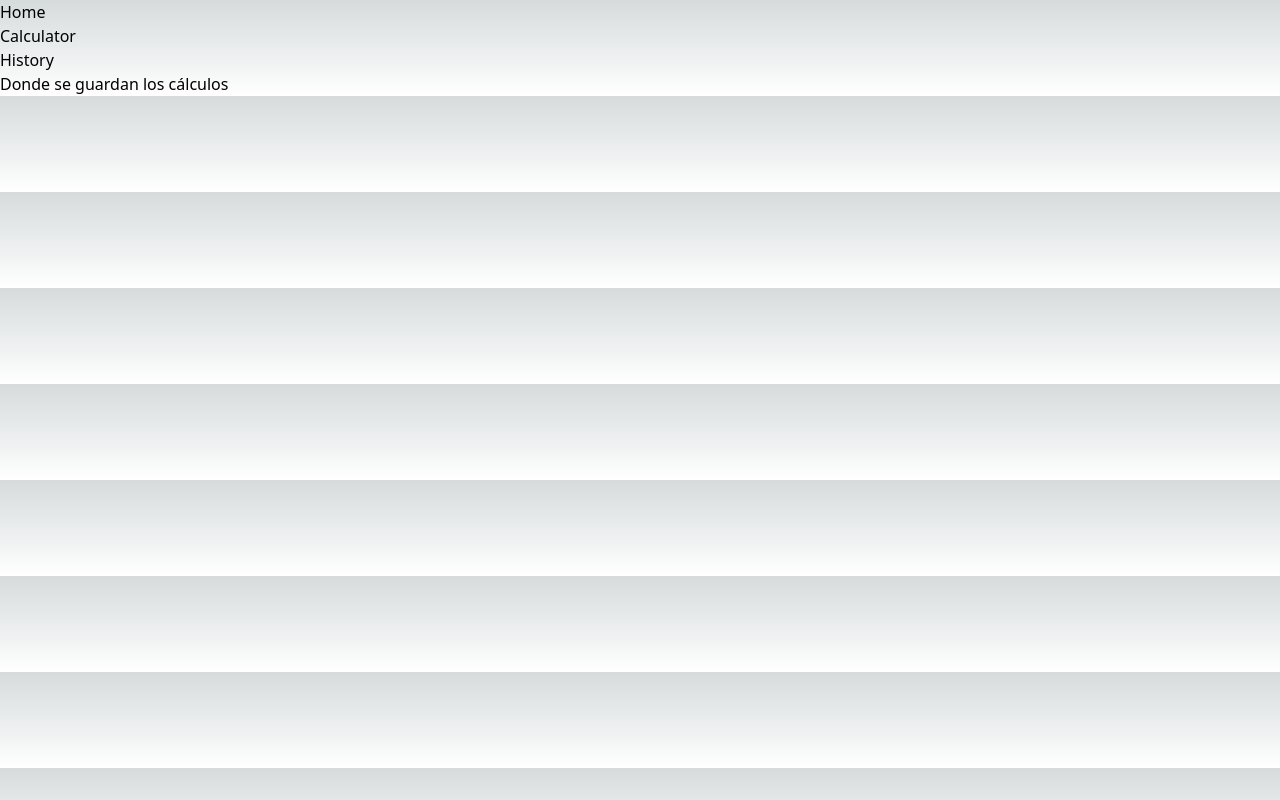
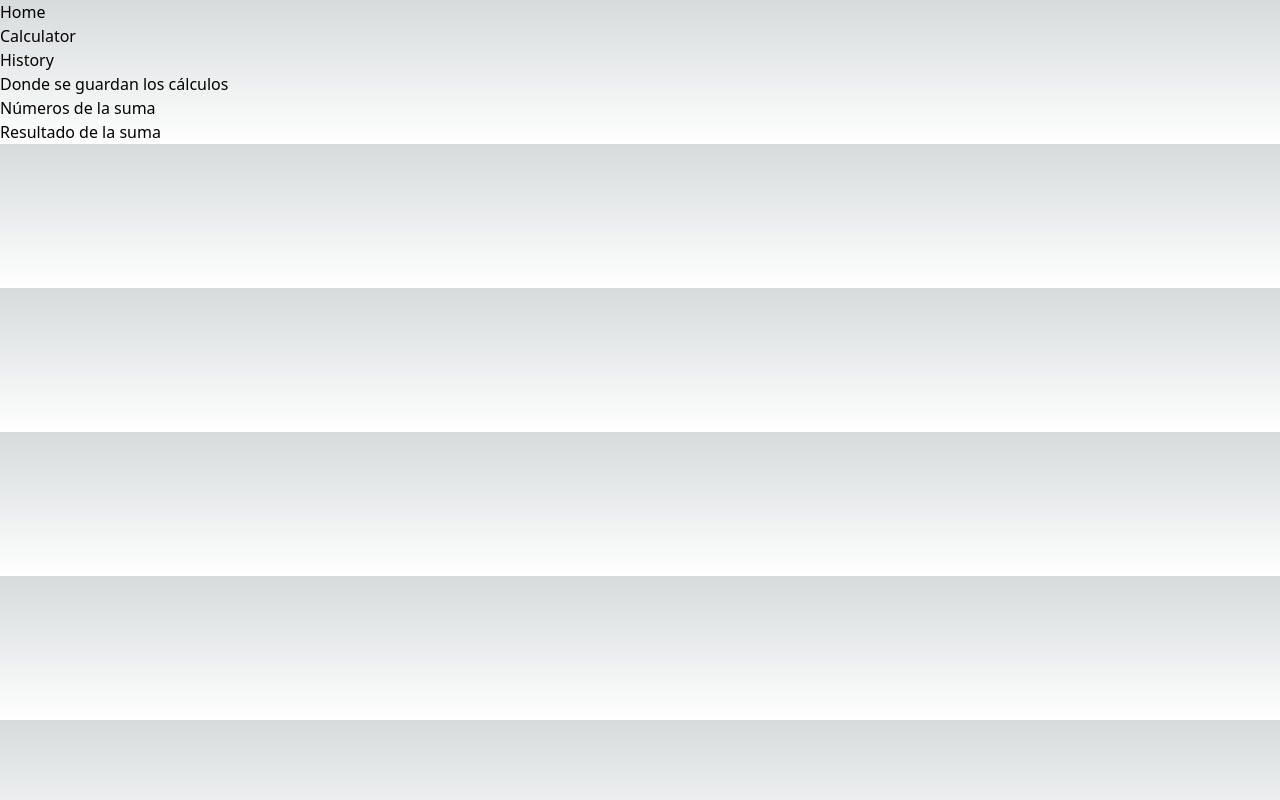
Before and after one commit to Karlafdez7/SANZCLIMA_Technical-Test, a Next.js app in the folder web-sanzclim/: page /history in a window 1280 px wide. Built offline with nearby package versions, Linux system fonts and the light colour scheme.

Commit message:
add History_Basic-Structure-Html_Function

```diff
--- a/web-sanzclim/app/history/page.tsx
+++ b/web-sanzclim/app/history/page.tsx
@@ -1,5 +1,17 @@
 export default function History (){
+    //¿Qué variables necesito? necesito la variable de estado donde se recoge la operación
+    //Get del LocalStorage para pintar los cálculos hechos en '/calc'
+
+    //Estructura básica de HTML para saber qué funciones o variables de estados necesito
     return(
-        <h1>Donde se guardan los cálculos</h1>
+        <div>
+            <h1>Donde se guardan los cálculos</h1>
+            <section>
+                <p>Números de la suma</p>
+                <p>Resultado de la suma</p>
+            </section>
+        </div>
+
+
     )
 }
```
